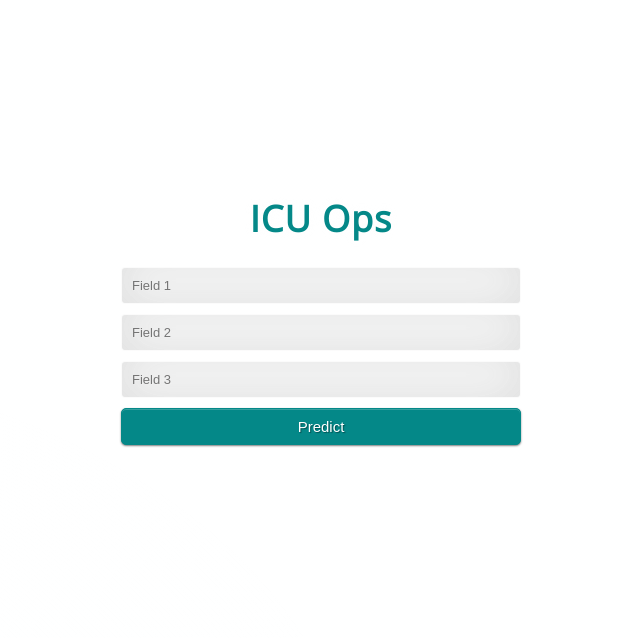
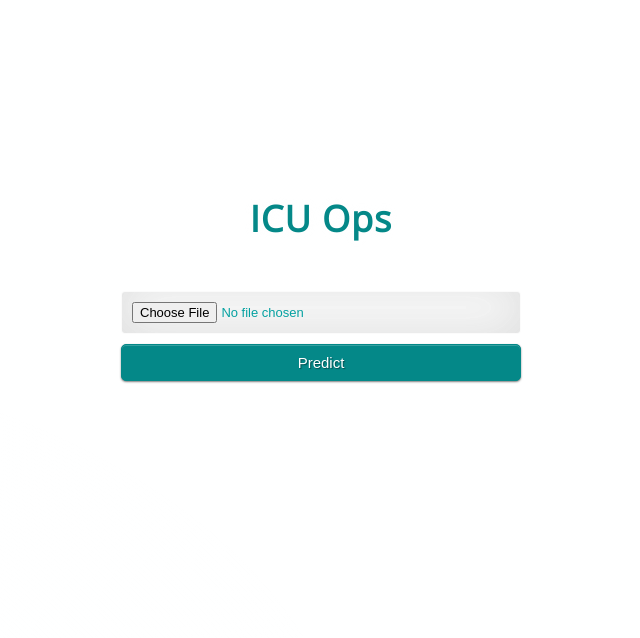
Before and after one commit to elateifsara/aiwondergirls-icu-ops, a Flask app: page / in a window 1280 px wide. Shown: the top 638 px of the page, without its empty margins (369-1009 px from the left). Run offline with Flask 2, Linux system fonts and the light colour scheme; parts of the project's set-up code (start-up, migrations or seed data) failed here and were passed over.

Commit message:
Update front-end app

```diff
--- a/icu_ops_flask_app/app.py
+++ b/icu_ops_flask_app/app.py
@@ -1,26 +1,88 @@
 import numpy as np
-from flask import Flask, request, jsonify, render_template
-import pickle
+import pandas as pd
+import json
+import os
+from flask import Flask, request, jsonify, render_template, redirect, url_for, flash
+from werkzeug.utils import secure_filename
+import requests
+from math import inf
 
 app = Flask(__name__) #Initialize the flask App
-model = pickle.load(open('model.pkl', 'rb'))
+app.config['UPLOAD_FOLDER'] = "./files"
+
+def upload_file():
+    if request.method == 'POST':
+        # check if the post request has the file part
+        if 'file' not in request.files:
+            flash('No file part')
+            return redirect(request.url)
+        file = request.files['file']
+        if file:
+            filename = secure_filename(file.filename)
+            file.save(os.path.join(app.config['UPLOAD_FOLDER'], filename))
+            return filename
+    else:
+        return None
+
+def get_pred(JSON_DATA=None):
+    """
+    url = "http://test-wids-widsdb2.default-tenant.app.mlops1.iguazio-c0.com/"
+    headers = {
+                "Content-Type": "application/json",
+                "X-v3io-function": "widsdb2-lightgbm-serving",
+                "Authorization": "Basic YXJ1bmFfbGFua2E6cXovQ09gcmA0QiFK"
+            }
+    payload = JSON_DATA #the ones mentioned in --data-raw and that has inputs
+    try:
+        response = requests.post(url, json=payload, headers=headers)
+        js_resp = response.text
+        output = js_resp["outputs"]
+    """
+    # DUMMY COMMENT WHEN API WORKS AGAIN
+    output = [0.1234]
+    return output
 
 @app.route('/')
 def home():
     return render_template('index.html')
 
-@app.route('/predict',methods=['POST'])
+@app.route('/predict',methods=['GET', 'POST'])
 def predict():
     '''
     For rendering results on HTML GUI
     '''
-    int_features = [int(x) for x in request.form.values()]
-    final_features = [np.array(int_features)]
-    prediction = model.predict(final_features)
+    if request.method == 'POST':
+        # check if the post request has the file part
+        if 'file' not in request.files:
+            flash('No file part')
+            return redirect(request.url)
+        file = request.files['file']
+        if file:
+            filename = secure_filename(file.filename)
+            file.save(os.path.join(app.config['UPLOAD_FOLDER'], filename))
 
-    output = round(prediction[0], 2)
+        print("Upload File works")
+        df = pd.read_csv("./files/"+filename)
+        JSON_DATA = {"inputs":df.values.tolist()}
+        """
+        url = "http://test-wids-widsdb2.default-tenant.app.mlops1.iguazio-c0.com/"
+        headers = {
+                    "Content-Type": "application/json",
+                    "X-v3io-function": "widsdb2-lightgbm-serving",
+                    "Authorization": "Basic YXJ1bmFfbGFua2E6cXovQ09gcmA0QiFK"
+                }
+        payload = JSON_DATA #the ones mentioned in --data-raw and that has inputs
+        try:
+            response = requests.post(url, json=payload, headers=headers)
+            js_resp = response.text
+            output = js_resp["outputs"]
+        """
+        output = [0.1234]
+        predictions = output
+        print("API WORKS")
+        return render_template('index.html', prediction_text='Predictions $ {}'.format(predictions))
 
-    return render_template('index.html', prediction_text='Employee Salary should be $ {}'.format(output))
 
 if __name__ == "__main__":
+    app.secret_key = 'super secret key'
     app.run(debug=True)
--- a/icu_ops_flask_app/templates/index.html
+++ b/icu_ops_flask_app/templates/index.html
@@ -18,11 +18,10 @@
 	<h1>ICU Ops</h1>
 
      <!-- Main Input For Receiving Query to our ML -->
-    <form action="{{ url_for('predict')}}"method="post">
-    	<input type="text" name="experience" placeholder="Field 1" required="required" />
-        <input type="text" name="test_score" placeholder="Field 2" required="required" />
-		<input type="text" name="interview_score" placeholder="Field 3" required="required" />
-
+    <form action="{{ url_for('predict')}}" method="post" enctype="multipart/form-data">
+    <label for="file">Load a CSV file:</label>
+      <br>
+    	<input type="file" name="file" accept=".csv" placeholder="Field 1" required="required" />
         <button type="submit" class="btn btn-primary btn-block btn-large">Predict</button>
     </form>
 
```
Also changed, not shown: icu_ops_flask_app/hiring.csv (deleted, +0 -9 lines), icu_ops_flask_app/model.py (deleted, +0 -28 lines), 1 other file.
